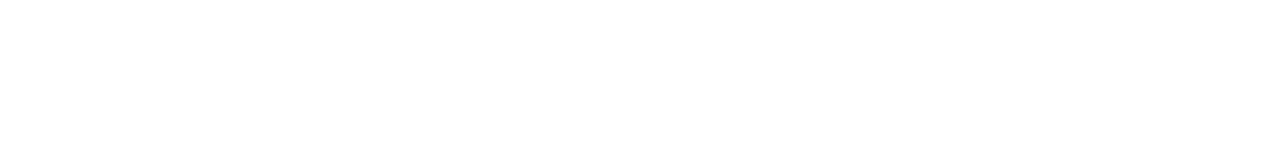
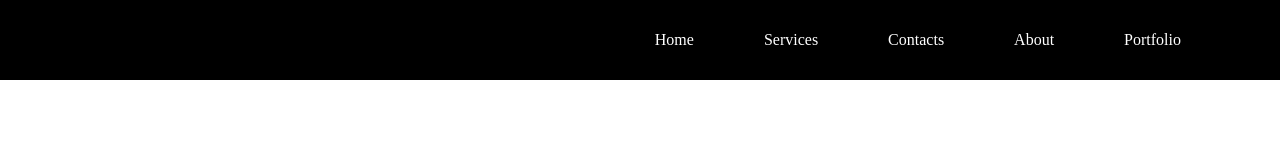
Before and after one commit to KalilovaMaisara/practic, a plain HTML site: page index.html in a window 1280 px wide. Drawn offline with Linux system fonts and the light colour scheme.

Commit message:
Master: Added the navbar

```diff
--- a/index.html
+++ b/index.html
@@ -4,12 +4,31 @@
     <meta charset="UTF-8">
     <meta http-equiv="X-UA-Compatible" content="IE=edge">
     <meta name="viewport" content="width=device-width, initial-scale=1.0">
-    <title>Document</title>
+    <title>Practic</title>
+    <link rel="stylesheet" href="style.css">
+    <script src="https://kit.fontawesome.com/547994bb66.js" crossorigin="anonymous"></script>
 </head>
 <body>
     <header>
-        <div class="">
-
+        <div class="container">
+            <h1>LOGO</h1>
+            <ul class="list">
+                <li>
+                    <a href="">Home</a>
+                </li>
+                <li>
+                    <a href="">Services</a>
+                </li>
+                <li>
+                    <a href="">Contacts</a>
+                </li>
+                <li>
+                    <a href="">About</a>
+                </li>
+                <li>
+                    <a href="">Portfolio</a>
+                </li>
+            </ul>
         </div>
     </header>
     <main>
--- a/style.css
+++ b/style.css
@@ -0,0 +1,41 @@
+body{
+    margin: 0;
+}
+
+.container{
+    display: flex;
+    justify-content: space-between;
+    width: 90%;
+    margin: auto;
+    padding: 0 5%;
+    background-color: black;
+    align-items: center;
+    position: fixed;
+    top: 0;
+    z-index: 2;
+}
+
+.list{
+    display: flex;
+    list-style: none;
+    margin: 0;
+    padding: 0;
+}
+
+.list li{
+    position: relative;
+    padding: 15px;
+    text-align: center;
+}
+
+.list li a{
+    color: white;
+    text-decoration: none;
+    position: relative;
+    transition: 0.5s;
+    padding: 0 20px;
+}
+
+.list li:hover a{
+    color: white;
+}
```
